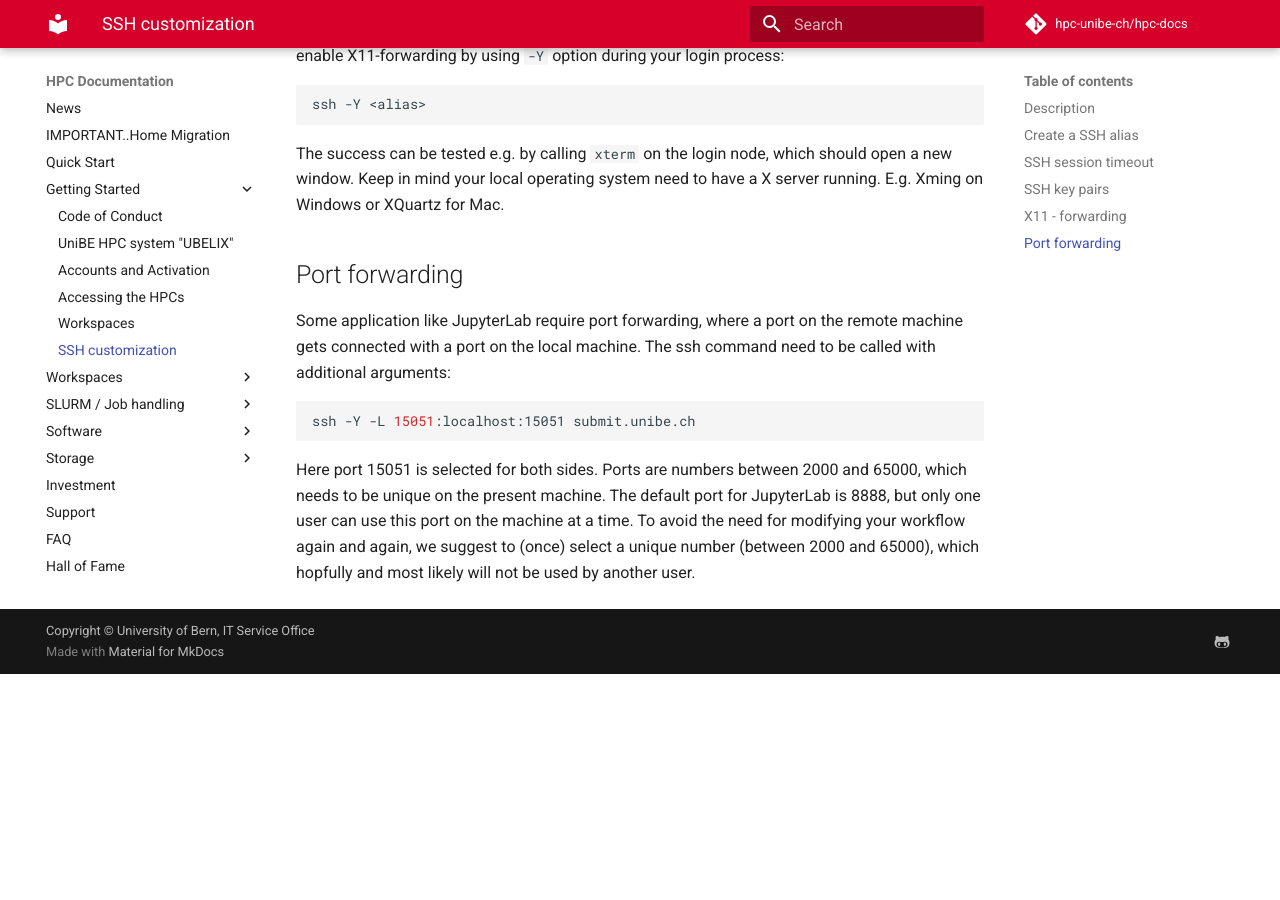
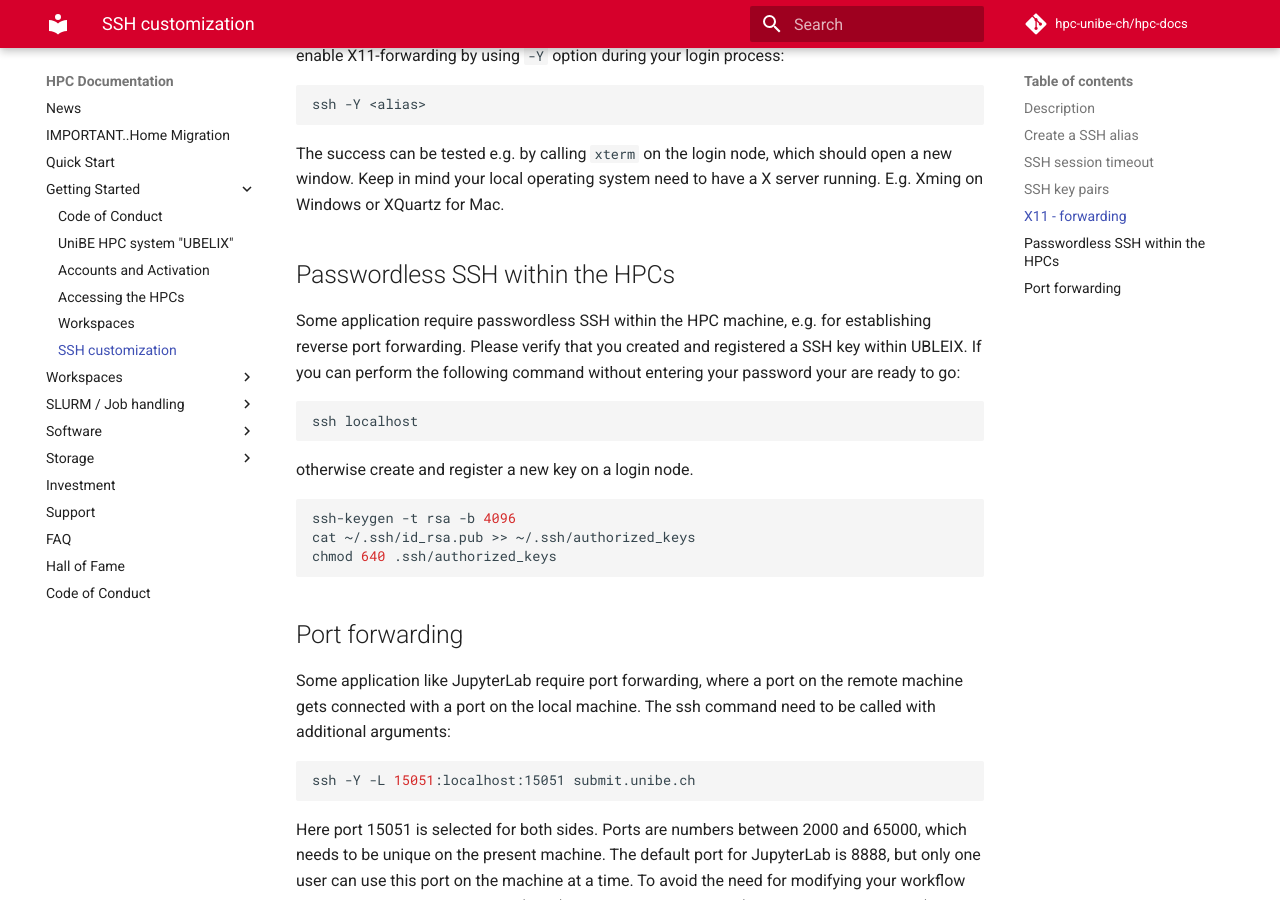
Before and after one commit to hpc-unibe-ch/hpc-unibe-ch.github.io, an MkDocs documentation site: the page built from docs/getting-Started/ssh-customization.md, in a window 1280 px wide and 900 px high, scrolled down 2711 px. Built offline with MkDocs 1.6.1 and Material for MkDocs 9.7.7, drawn with Linux system fonts in a browser that asks for light colours; comment, search, counter and statistics services are not loaded; before the commit the page ends 3385 px from its top, so only the background shows below that.

````diff
--- a/docs/getting-Started/ssh-customization.md
+++ b/docs/getting-Started/ssh-customization.md
@@ -110,6 +110,19 @@ ssh -Y <alias>
 The success can be tested e.g. by calling `xterm` on the login node, which should open a new window.
 Keep in mind your local operating system need to have a X server running. E.g. Xming on Windows or XQuartz for Mac.
 
+## Passwordless SSH within the HPCs
+Some application require passwordless SSH within the HPC machine, e.g. for establishing reverse port forwarding.
+Please verify that you created and registered a SSH key within UBLEIX. If you can perform the following command without entering your password your are ready to go:
+```Bash
+ssh localhost
+```
+otherwise create and register a new key on a login node.
+```Bash
+ssh-keygen -t rsa -b 4096
+cat ~/.ssh/id_rsa.pub >> ~/.ssh/authorized_keys
+chmod 640 .ssh/authorized_keys
+```
+
 ## Port forwarding
 Some application like JupyterLab require port forwarding, where a port on the remote machine gets connected with a port on the local machine.
 The ssh command need to be called with additional arguments:
--- a/mkdocs.yml
+++ b/mkdocs.yml
@@ -43,6 +43,7 @@ nav:
       - JupyterLab: software/JupyterLab.md
       - Matlab: software/matlab.md
       - Parallel BZIP2: software/bzip2.md
+      - ParaView: software/ParaView.md
       - Python: software/python.md
       - R: software/r.md
       - Relion: software/relion.md
````
Also changed, not shown: docs/software/ParaView.md (added, +88 -0 lines).
